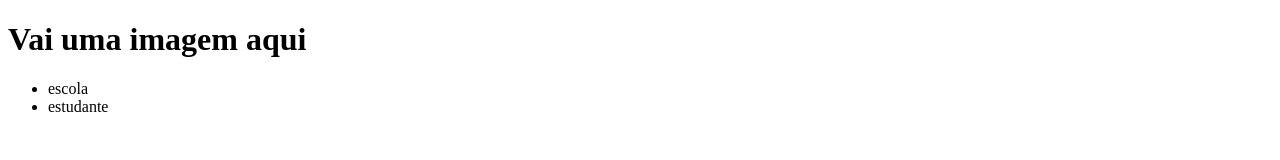
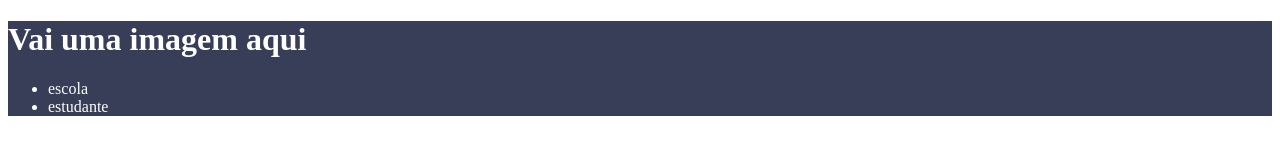
Before and after one commit to pazzin1/site-turma, a plain HTML site: page index.html in a window 1280 px wide. Drawn offline with Linux system fonts and the light colour scheme.

Commit message:
AULA DE 05/03

```diff
--- a/index.html
+++ b/index.html
@@ -5,8 +5,10 @@
     <meta http-equiv="X-UA-Compatible" content="IE=edge">
     <meta name="viewport" content="width=device-width, initial-scale=1.0">
     <title>Document</title>
+    <link rel="stylesheet" href="style.css">
 </head>
 <body>
+    <header>
         <h1>Vai uma imagem aqui</h1>
 
     </body>
@@ -17,3 +19,9 @@
 
 
     </ul>
+
+
+
+
+
+    </header>
--- a/style.css
+++ b/style.css
@@ -0,0 +1,5 @@
+header{
+
+    background-color: #383D58;
+    color: white;
+    }
```
Lines whose indentation alone changed are shown as unchanged.
